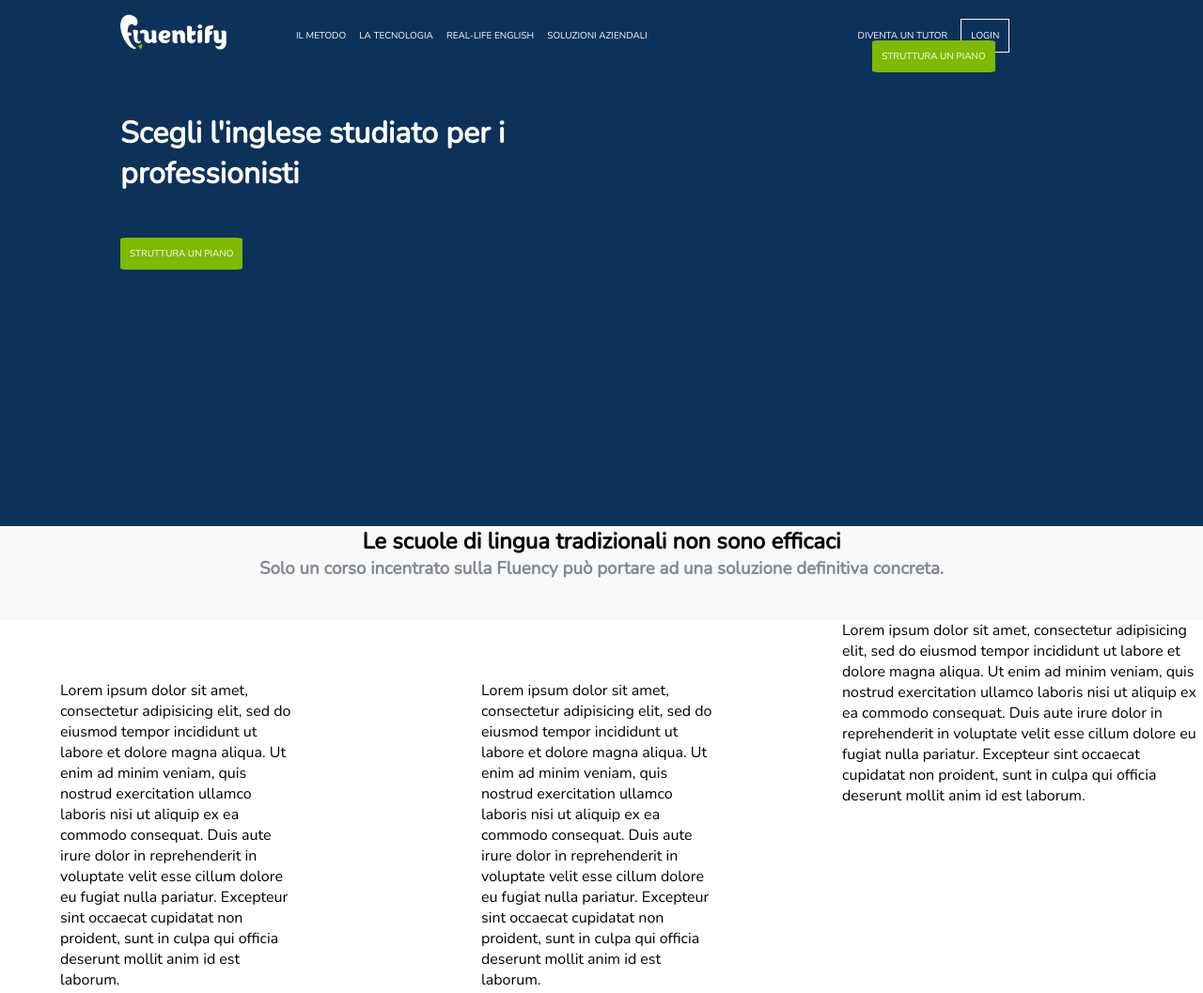
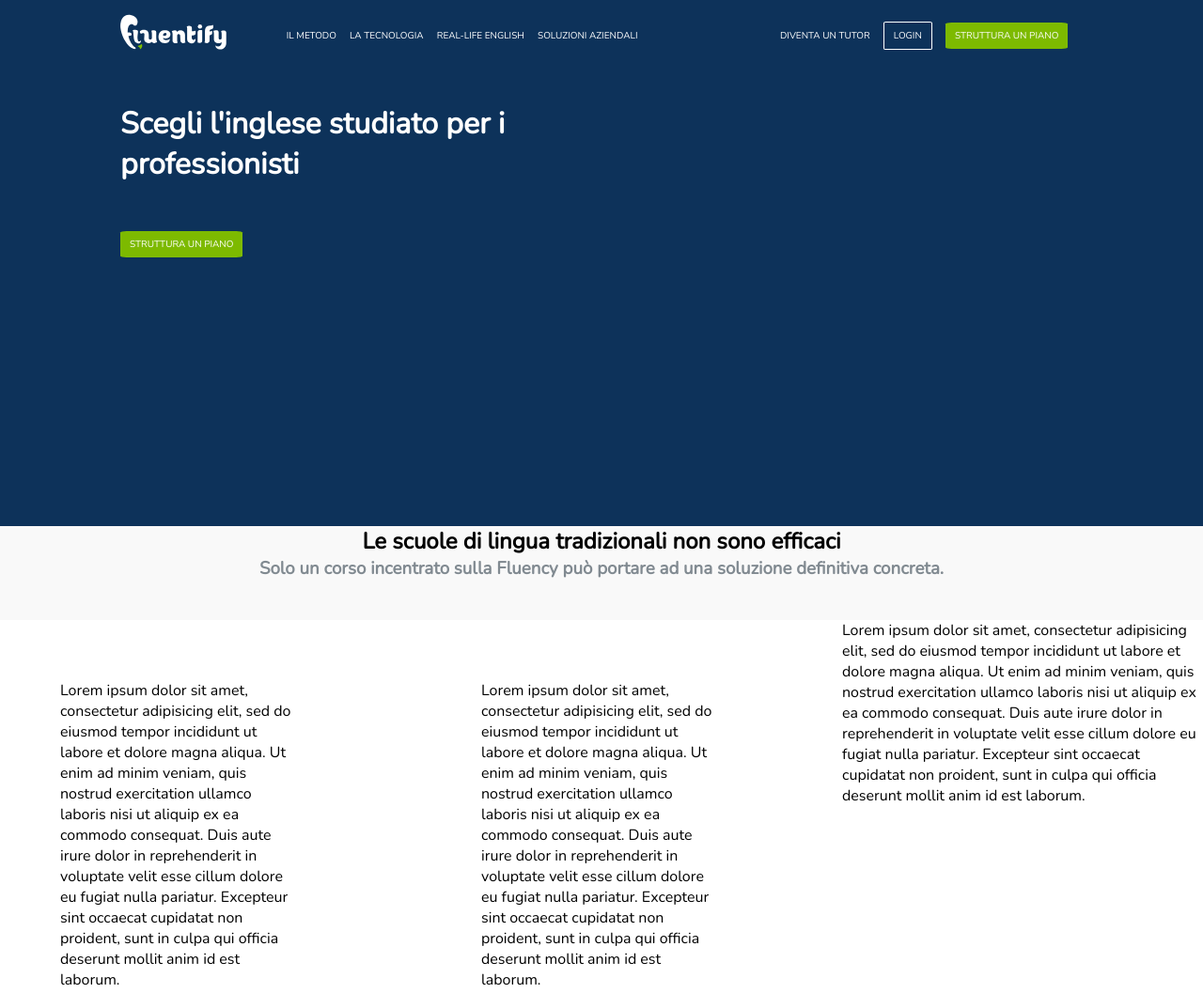
Before and after one commit to manuelggit/html-css-fluentify, a plain HTML site: page index.html in a window 1280 px wide. Shown: the top 1057 px of the page at 94% size. Drawn offline with nearby package versions, Linux system fonts and the light colour scheme.

Commit message:
piccolo aggiustamento margini navbar

```diff
--- a/css/style.css
+++ b/css/style.css
@@ -42,13 +42,13 @@ nav::after {
 
 .primomenu {
   float: left;
-  width: 40%;
+  width: 38%;
   margin-right: 13%;
 }
 
 .menubutton {
   float: right;
-  width: 30%;
+  width: 32%;
 }
 
 ul {
@@ -70,7 +70,7 @@ a {
 
 li .fakebutton {
   background-color: #7dba00;
-  padding: 10px;
+  padding: 7px 10px;
   border-radius: 5%;
   margin-right: 0;
 
@@ -78,7 +78,8 @@ li .fakebutton {
 
 li .fakebuttonlog {
   border: 1px solid white;
-  padding: 10px;
+  padding: 7px 10px;
+  border-radius: 5%;
 }
 
 .postnavbar {
```
